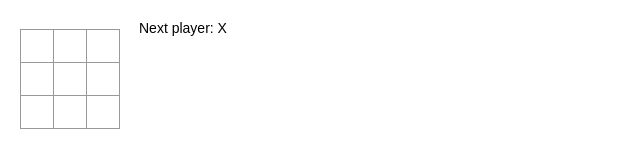
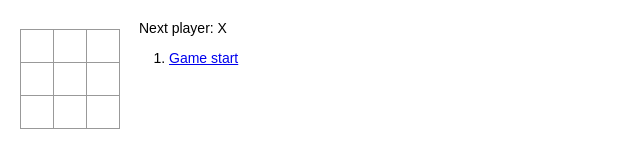
Before and after one commit to scharkin/my-react, a React (Create React App) app: page / in a window 1280 px wide. Shown: the top 160 px of the page, without its empty margins (0-640 px from the left). Built offline with nearby package versions, Linux system fonts and the light colour scheme.

Commit message:
history with rollback

```diff
--- a/src/index.js
+++ b/src/index.js
@@ -38,6 +38,7 @@ class Game extends React.Component {
   constructor() {
     super();
     this.state = {
+      stepNumber: 0,
       history: [{
         squares: Array(9)//.fill(null)
       }],
@@ -45,8 +46,8 @@ class Game extends React.Component {
     };
   }
   handleClick(i) {
-    const history = this.state.history;
-    const current = history[history.length - 1];
+    const history = this.state.history.slice(0, this.state.stepNumber + 1);
+    const current = history[this.state.stepNumber];
     const squares = current.squares.slice();
     if (calculateWinner(squares) || squares[i]) {
       return;
@@ -57,11 +58,18 @@ class Game extends React.Component {
         squares: squares
       }]),
       xIsNext: !this.state.xIsNext,
+      stepNumber: history.length
+    });
+  }
+  jumpTo(step) {
+    this.setState({
+      stepNumber: step,
+      xIsNext: (step % 2) ? false : true,
     });
   }
   render() {
     const history = this.state.history;
-    const current = history[history.length - 1];
+    const current = history[this.state.stepNumber];
     const winner = calculateWinner(current.squares);
 
     let status;
@@ -75,7 +83,7 @@ class Game extends React.Component {
         'Move #' + move :
         'Game start';
       return (
-        <li>
+        <li key={move}>
           <a href="#" onClick={() => this.jumpTo(move)}>{desc}</a>
         </li>
       );
@@ -90,7 +98,7 @@ class Game extends React.Component {
         </div>
         <div className="game-info">
           <div>{status}</div>
-          <ol>{/* TODO */}</ol>
+          <ol>{moves}</ol>
         </div>
       </div>
     );
```
